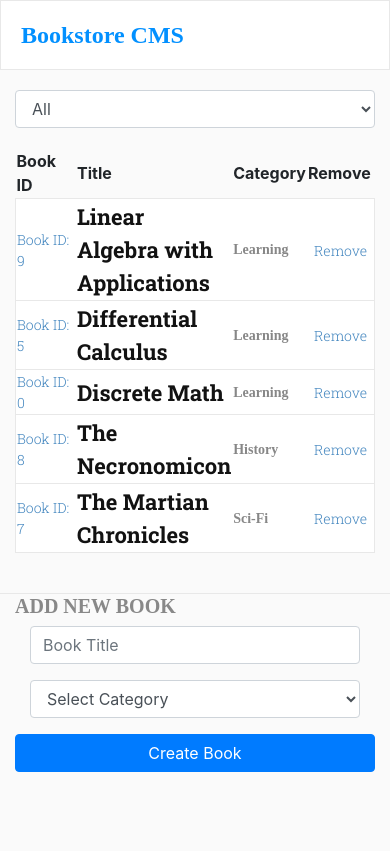
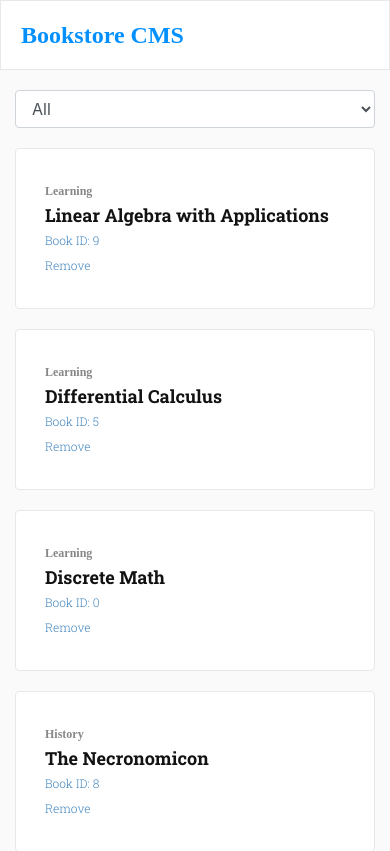
Before and after one commit to oscardelalanza/book-store, a React (Create React App) app: page / in a window 390 px wide. Shown: the top 851 px of the page. Built offline with nearby package versions, Linux system fonts and the light colour scheme; a web font is replaced by a local one.

Commit message:
books responsive:

```diff
--- a/src/assets/css/app.css
+++ b/src/assets/css/app.css
@@ -78,5 +78,24 @@ header {
     display: flex;
     flex-wrap: wrap; }
     .books-list .filter {
-      width: 100%;
-      margin-bottom: 20px; } }
+      width: 100%; }
+  thead tr {
+    display: none; }
+  .book {
+    display: flex;
+    flex-wrap: wrap;
+    margin-top: 20px; }
+    .book .category {
+      order: 1;
+      font-size: 12px !important; }
+    .book .title {
+      order: 2;
+      font-size: 18px !important; }
+    .book .id, .books-list .book .remove button {
+      order: 3;
+      font-size: 12px !important; }
+    .book .remove {
+      order: 4; }
+      .book .remove button {
+        padding: 5px 0 5px 0;
+        font-size: 12px !important; } }
--- a/src/assets/sass/_media-queries.scss
+++ b/src/assets/sass/_media-queries.scss
@@ -28,7 +28,42 @@
 
     .filter {
       width: 100%;
-      margin-bottom: 20px;
+    }
+  }
+
+  thead {
+    tr {
+      display: none;
+    }
+  }
+
+  .book {
+    display: flex;
+    flex-wrap: wrap;
+    margin-top: 20px;
+
+    .category {
+      order: 1;
+      font-size: 12px !important;
+    }
+
+    .title {
+      order: 2;
+      font-size: 18px !important;
+    }
+
+    .id {
+      order: 3;
+      font-size: 12px !important;
+    }
+
+    .remove {
+      order: 4;
+
+      button {
+        padding: 5px 0 5px 0;
+        font-size: 12px !important;
+      }
     }
   }
 }
```
